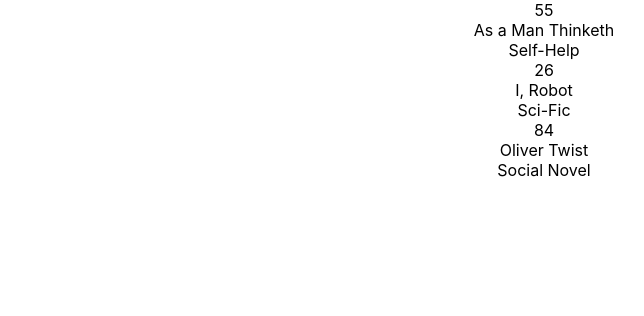
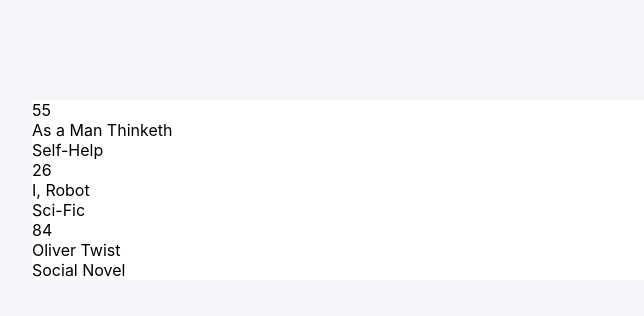
Before and after one commit to tta2yta/redux-bookstore, a React (Create React App) app: page / in a window 1280 px wide. Shown: the top 316 px of the page, without its empty margins (96-740 px from the left). Built offline with nearby package versions, Linux system fonts and the light colour scheme.

Commit message:
Add component addRemove

```diff
--- a/src/App.css
+++ b/src/App.css
@@ -1,39 +1,10 @@
-.App {
-  text-align: center;
+body{background-color: #F5F6FA;}
+.bookList{
+  width: 80%;
+  margin: auto;
+  margin-top: 100px;
+  background-color: white;
 }
-
-.App-logo {
-  height: 40vmin;
-  pointer-events: none;
+.list-item{
+  border: 1px solid black;
 }
-
-@media (prefers-reduced-motion: no-preference) {
-  .App-logo {
-    animation: App-logo-spin infinite 20s linear;
-  }
-}
-
-.App-header {
-  background-color: #282c34;
-  min-height: 100vh;
-  display: flex;
-  flex-direction: column;
-  align-items: center;
-  justify-content: center;
-  font-size: calc(10px + 2vmin);
-  color: white;
-}
-
-.App-link {
-  color: #61dafb;
-}
-
-@keyframes App-logo-spin {
-  from {
-    transform: rotate(0deg);
-  }
-
-  to {
-    transform: rotate(360deg);
-  }
-}
```
Also changed, not shown: src/components/addRemove.js (added, +10 -0 lines).
